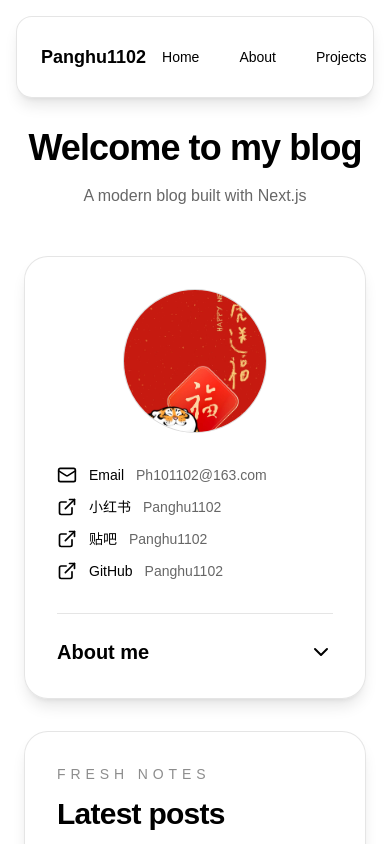
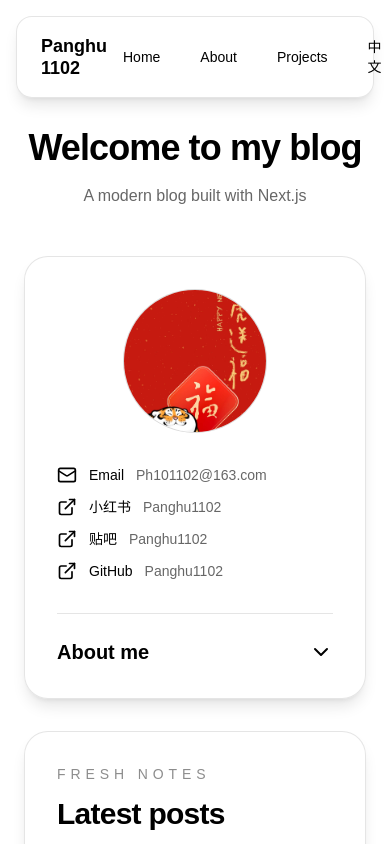
Before and after one commit to Panghu1102/next-blog, a Next.js app: page /en in a window 390 px wide. Shown: the top 844 px of the page. Built offline with nearby package versions, Linux system fonts and the light colour scheme.

Commit message:
style: wrap Panghu1102 in mobile navbar

```diff
--- a/src/components/NavBar.tsx
+++ b/src/components/NavBar.tsx
@@ -16,7 +16,10 @@ export function NavBar() {
 
   return (
     <nav className="flex items-center justify-between rounded-2xl border border-black/10 bg-white/20 px-6 py-3 shadow-lg backdrop-blur-xl dark:border-white/10 dark:bg-black/20">
-      <Link href="/" className="text-lg font-semibold">Panghu1102</Link>
+      <Link href="/" className="text-lg font-semibold leading-tight">
+        <span className="block">Panghu</span>
+        <span className="block">1102</span>
+      </Link>
       <div className="flex items-center gap-2">
         {items.map((item) => (
           <Link key={item.href} href={item.href} className="rounded-xl px-4 py-2 text-sm transition-all hover:bg-black/5 dark:hover:bg-white/10">
```
